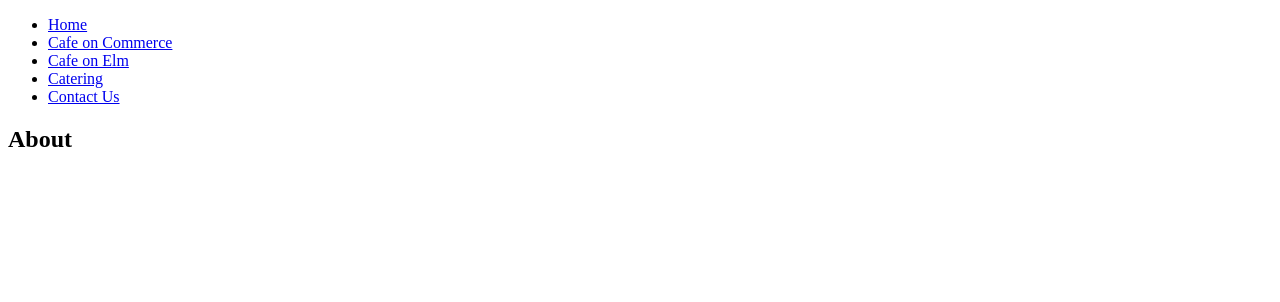
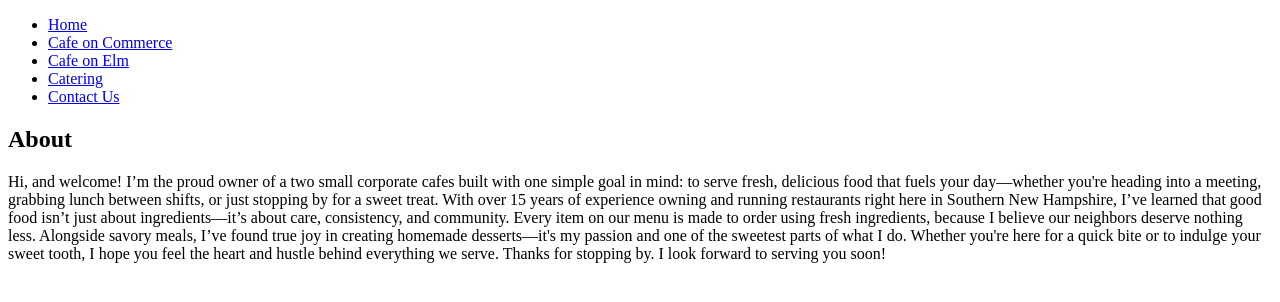
Before and after one commit to jasper-sp/cafeonline, a plain HTML site: page index.html in a window 1280 px wide. Drawn offline with Linux system fonts and the light colour scheme.

Commit message:
Update index.html

```diff
--- a/index.html
+++ b/index.html
@@ -23,9 +23,13 @@
 
 <main>
   <h1>About</h1>
-  <p>
+  <p>Hi, and welcome! I’m the proud owner of a two small corporate cafes built with one simple goal in mind: to serve fresh, delicious food that fuels your day—whether you're heading into a meeting, grabbing lunch between shifts, or just stopping by for a sweet treat.
 
-  </p>
+With over 15 years of experience owning and running restaurants right here in Southern New Hampshire, I’ve learned that good food isn’t just about ingredients—it’s about care, consistency, and community. Every item on our menu is made to order using fresh ingredients, because I believe our neighbors deserve nothing less.
+
+Alongside savory meals, I’ve found true joy in creating homemade desserts—it's my passion and one of the sweetest parts of what I do. Whether you're here for a quick bite or to indulge your sweet tooth, I hope you feel the heart and hustle behind everything we serve.
+
+Thanks for stopping by. I look forward to serving you soon!</p>
 </main>
 
 
```
